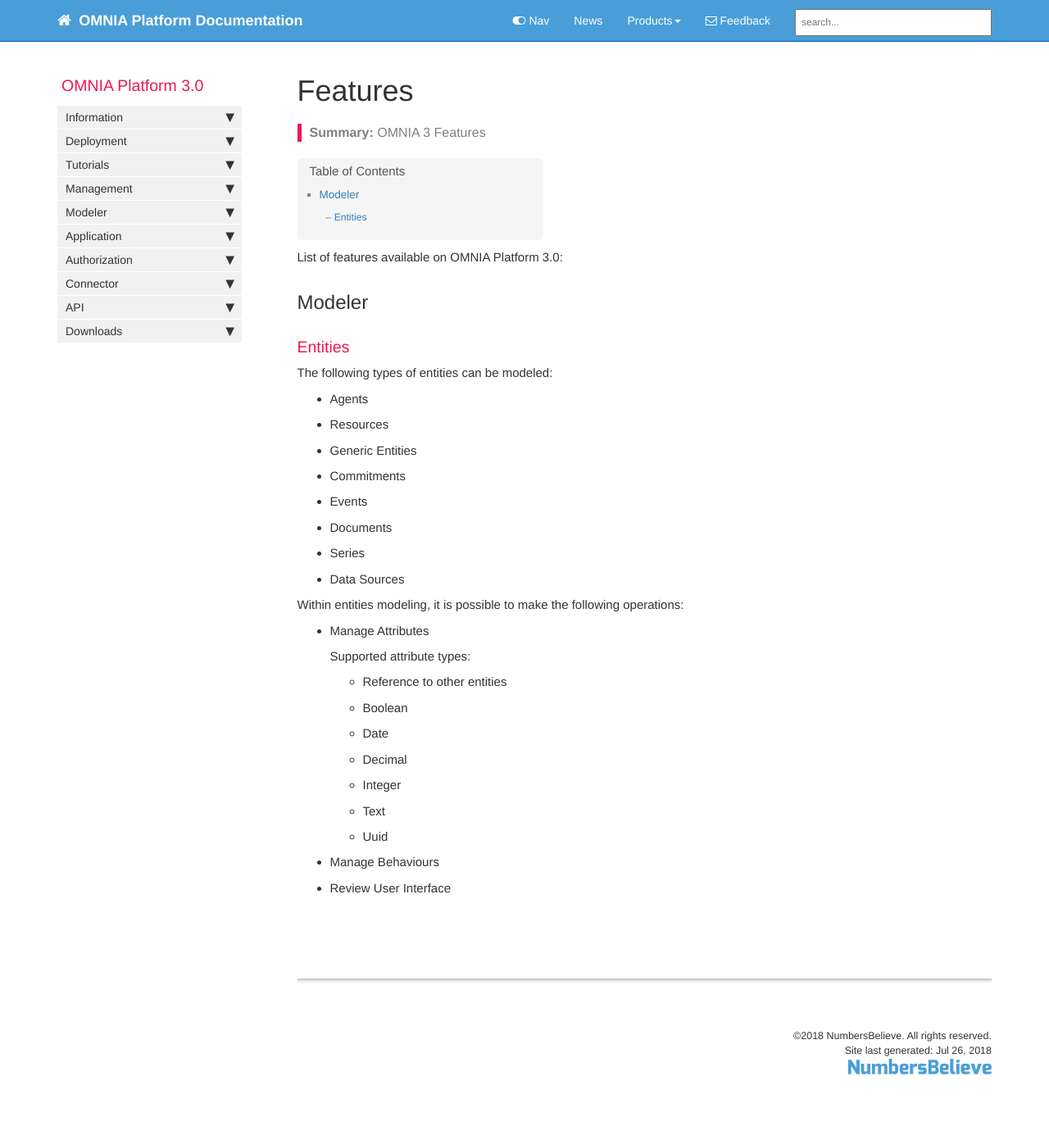
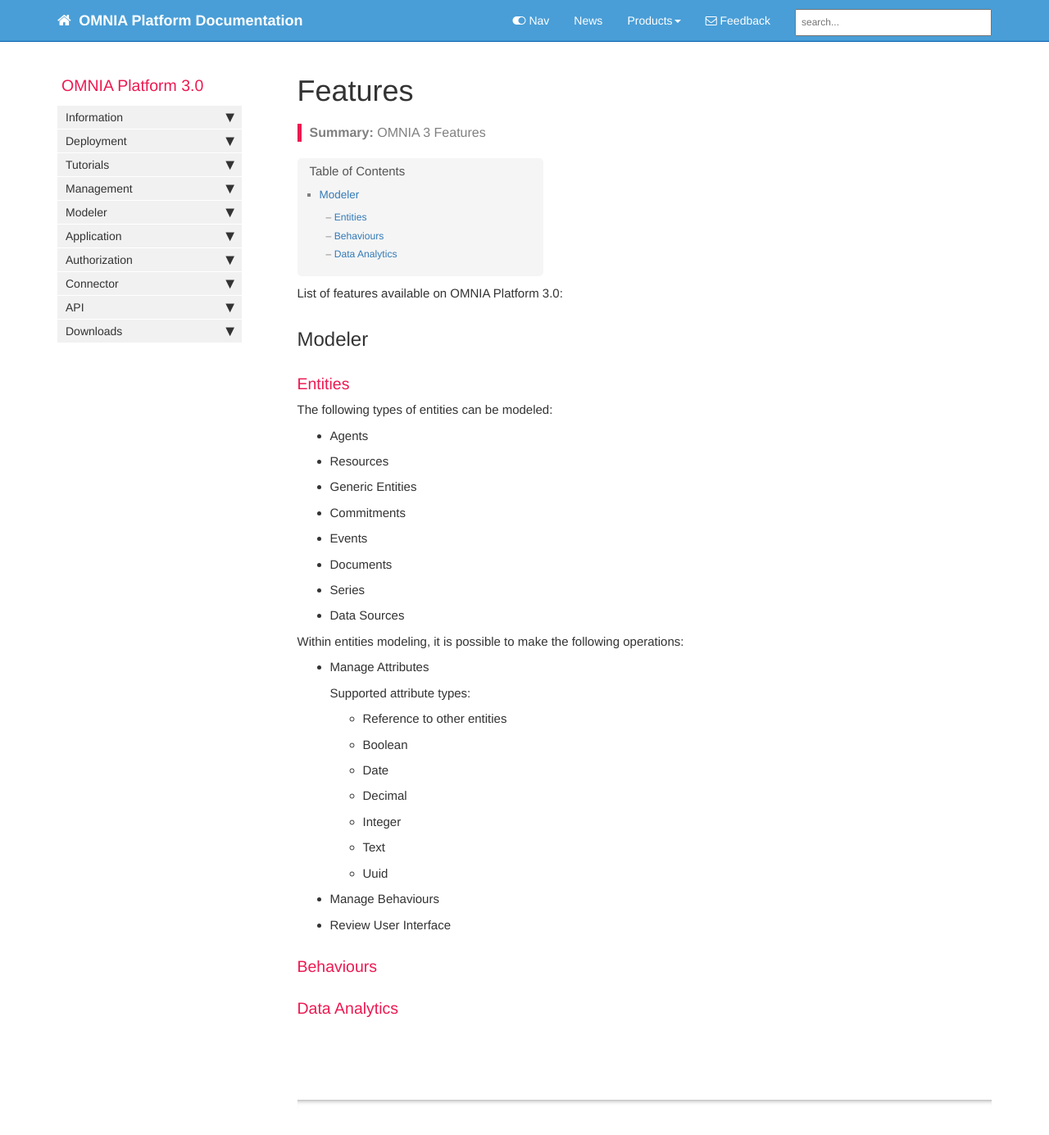
Before and after one commit to daniel8lopes/omnia3, a Jekyll site: the page built from docs/pages/omnia3/Introduction/omnia3_features.md, in a window 1280 px wide and 1400 px high. Shown: the top 1385 px of the window at 82% size. Built offline with Jekyll 4.4.1, drawn with Linux system fonts in a browser that asks for light colours; nearby versions of some CDN libraries; comment, search, counter and statistics services are not loaded.

Commit message:
Update omnia3_features.md

```diff
--- a/docs/pages/omnia3/Introduction/omnia3_features.md
+++ b/docs/pages/omnia3/Introduction/omnia3_features.md
@@ -40,3 +40,7 @@ Within entities modeling, it is possible to make the following operations:
 
 - Manage Behaviours
 - Review User Interface
+
+### Behaviours
+
+### Data Analytics
```
